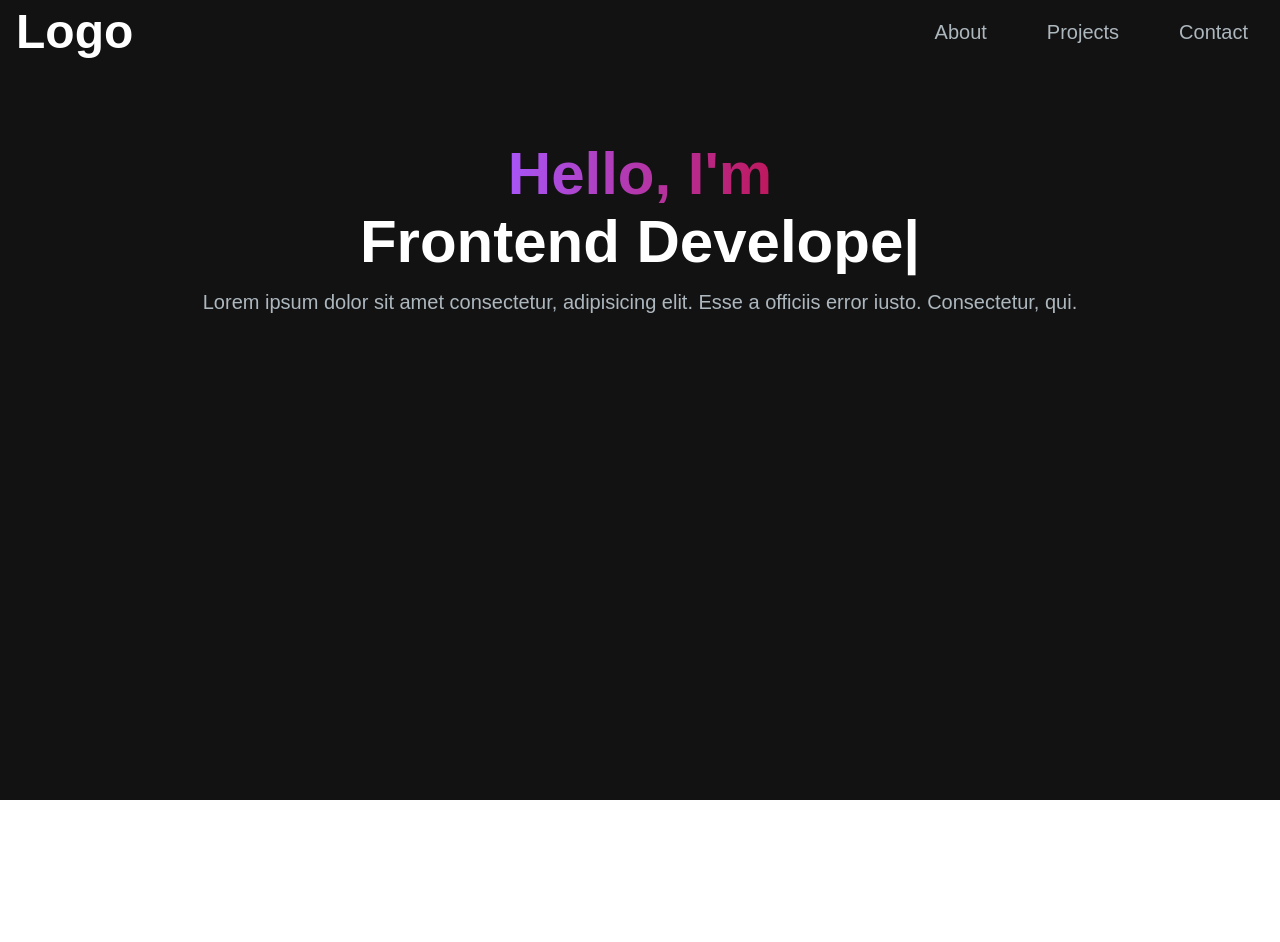
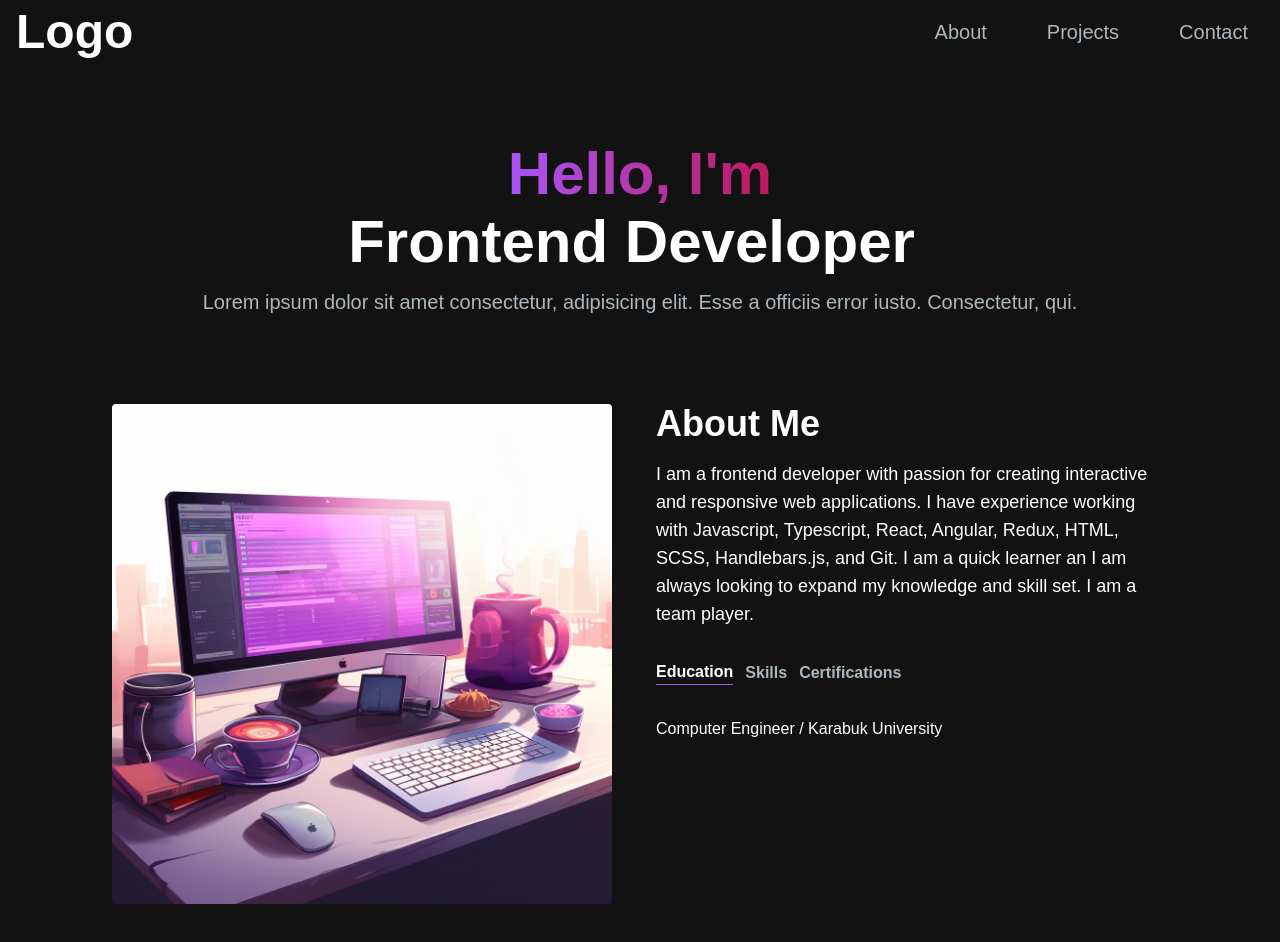
Before and after one commit to merveyyildiz/portfolio-website, a Next.js app: page / in a window 1280 px wide. Shown: the top 942 px of the page. Before the commit the page ends 800 px from the top, so only its background shows below. Built offline with nearby package versions, Linux system fonts and the light colour scheme.

Commit message:
About section completed

```diff
--- /dev/null
+++ b/app/components/AboutSection.jsx
@@ -0,0 +1,92 @@
+"use client";
+import React, { useState, useTransition } from "react";
+import Image from "next/image";
+import TabButton from "./TabButton";
+
+const TAB_DATA = [
+  {
+    title: "Education",
+    id: "education",
+    content: (
+      <ul>
+        <li>Computer Engineer / Karabuk University</li>
+      </ul>
+    ),
+  },
+  {
+    title: "Skills",
+    id: "skills",
+    content: (
+      <ul className="list-disc">
+        <li>Javascript</li>
+        <li>Typescript</li>
+        <li>React</li>
+        <li>Angular</li>
+        <li>HTML5</li>
+        <li>SCSS</li>
+        <li>Handlebars.js</li>
+        <li>Redux</li>
+      </ul>
+    ),
+  },
+  {
+    title: "Certifications",
+    id: "certifications",
+    content: (
+      <ul>
+        <li>Database Design and Programming with SQL / Oracle</li>
+      </ul>
+    ),
+  },
+];
+
+const AboutSection = () => {
+  const [tab, setTab] = useState("education");
+  const [isPending, startTransition] = useTransition();
+
+  const handleTabChange = (id) => {
+    startTransition(() => {
+      setTab(id);
+    });
+  };
+
+  return (
+    <section className="text-white">
+      <div className="md:grid md:grid-cols-2 gap-8 py-8 px-4 sm:py-16 xl:px-16">
+        <Image
+          src="/images/about-image.png"
+          width={500}
+          height={500}
+          alt="about-img"
+          className="rounded"
+        />
+        <div className="mt-8 md:mt-0 text-left flex flex-col h-full">
+          <h2 className="text-4xl font-bold text-white mb-4">About Me</h2>
+          <p className="text-base lg:text-lg">
+            I am a frontend developer with passion for creating interactive and
+            responsive web applications. I have experience working with
+            Javascript, Typescript, React, Angular, Redux, HTML, SCSS,
+            Handlebars.js, and Git. I am a quick learner an I am always looking
+            to expand my knowledge and skill set. I am a team player.
+          </p>
+
+          <div className="flex flex-row justify-start mt-8">
+            {TAB_DATA.map((data, index) => (
+              <TabButton
+                selecTab={() => handleTabChange(data.id)}
+                active={tab === data.id}
+                key={index}
+              >
+               {data.title}
+              </TabButton>
+            ))}
+          </div>
+          <div className="mt-8">
+            {TAB_DATA.find((data) => data.id === tab).content}
+          </div>
+        </div>
+      </div>
+    </section>
+  );
+};
+export default AboutSection;
--- /dev/null
+++ b/app/components/TabButton.jsx
@@ -0,0 +1,16 @@
+import React from "react";
+
+const TabButton = ({ active, selecTab, children }) => {
+  const buttonClasses = active
+    ? "text-white border-b border-purple-500"
+    : "text-[#ADB7BE]";
+  return (
+    <button onClick={selecTab}>
+      <p className={`mr-3 font-semibold hover:text-white ${buttonClasses}`}>
+        {children}
+      </p>
+    </button>
+  );
+};
+
+export default TabButton;
--- a/app/page.js
+++ b/app/page.js
@@ -1,6 +1,7 @@
 import Image from "next/image";
 import HeroSection from "./components/HeroSection";
 import Navbar from "./components/Navbar";
+import AboutSection from "./components/AboutSection";
 
 export default function Home() {
   return (
@@ -8,6 +9,7 @@ export default function Home() {
       <Navbar />
       <div className="container mt-32 px-12 py-4 mx-auto">
         <HeroSection />
+        <AboutSection />
       </div>
     </main>
   );
```
Also changed, not shown: public/images/about-image.png (added).
